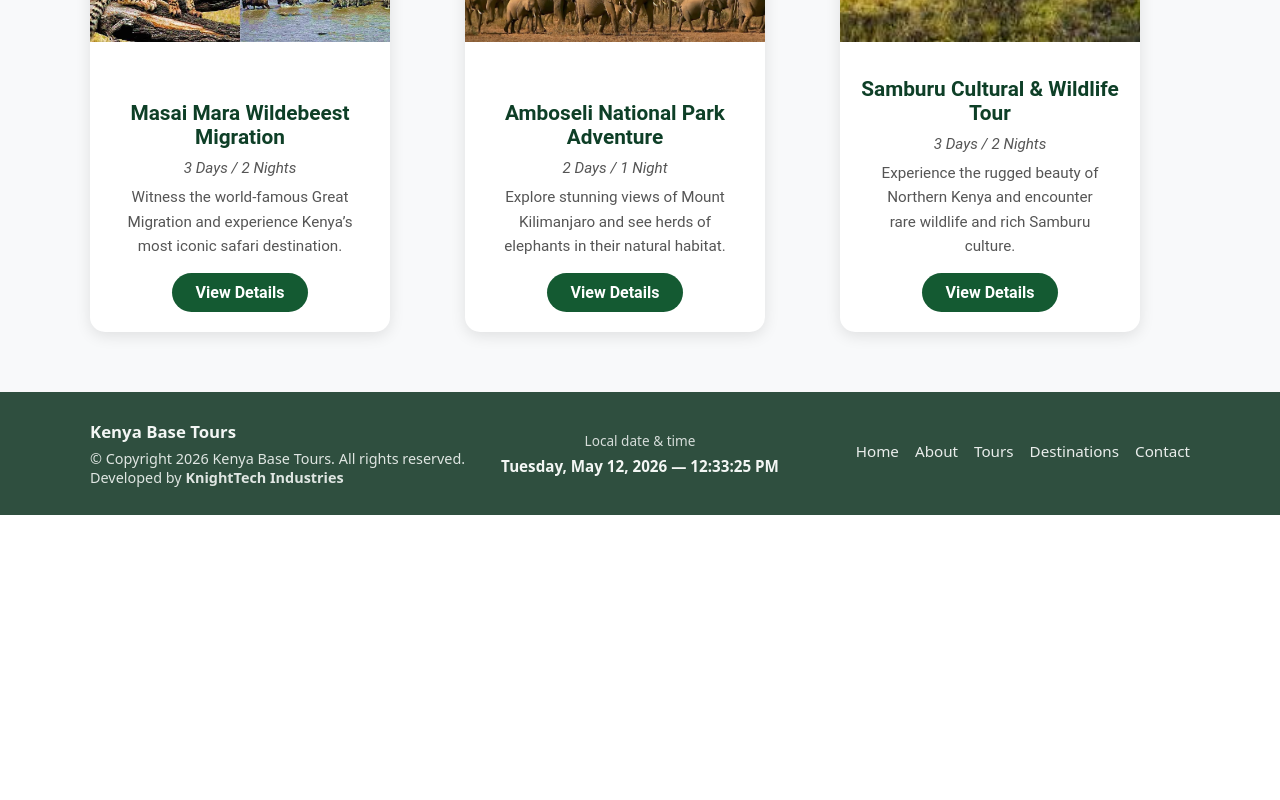
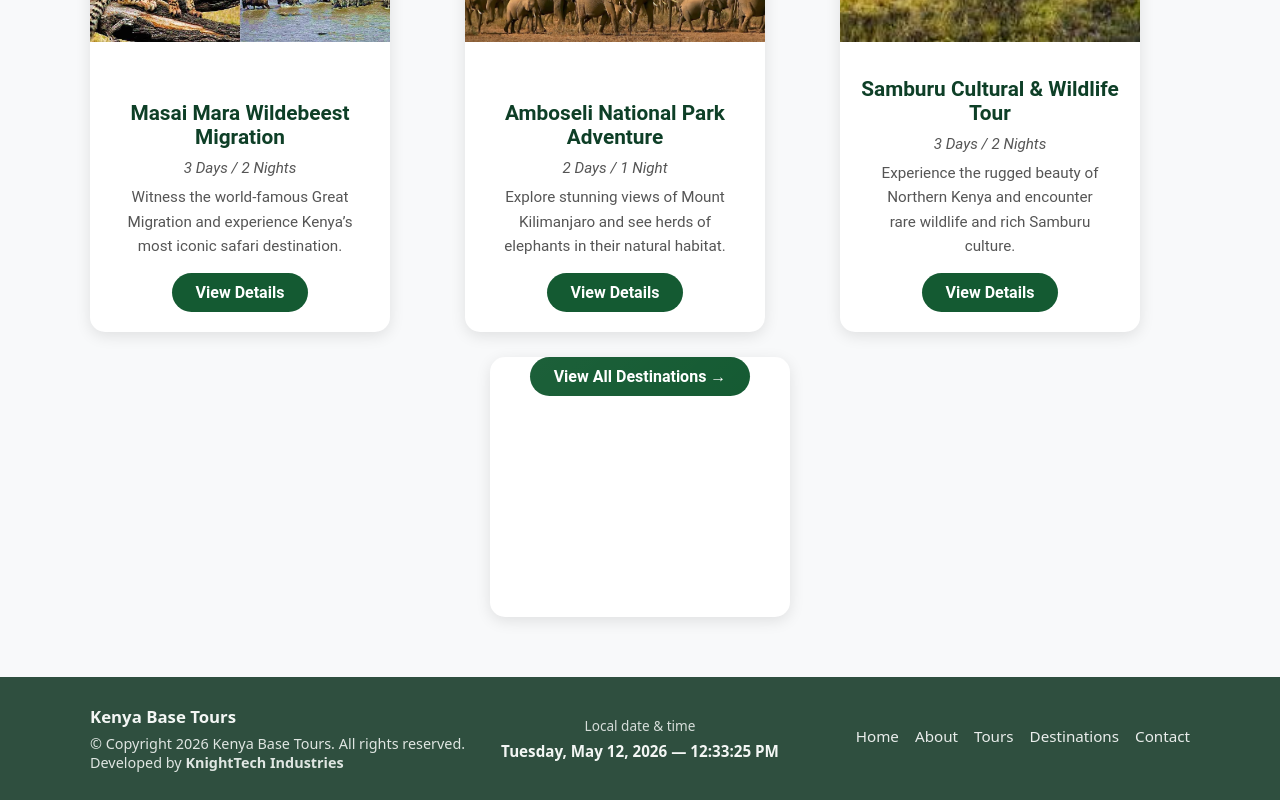
Before and after one commit to Muyundo/kenya-base-tours, a React (Vite) app: page /tours in a window 1280 px wide. Shown: the part 882-1682 px from the top of the page. Before the commit the page ends 1397 px from the top, so only its background shows below. Built offline with nearby package versions, Linux system fonts and the light colour scheme.

Commit message:
update Tours page and tour details with "Plan a Trip" and "Our Services" headings, and add styling for the "View More" card.

```diff
--- a/src/components/ToursList.css
+++ b/src/components/ToursList.css
@@ -82,6 +82,16 @@
   background: #0e3f27;
 }
 
+.view-more-card {
+  grid-column: 1 / -1;
+  max-width: 320px;
+  margin: 0 auto;
+  min-height: 260px;
+  display: flex;
+  align-items: center;
+  justify-content: center;
+}
+
 /* Hero section on Tours page */
 .tours-hero {
   height: 50vh;
--- a/src/components/ToursList.js
+++ b/src/components/ToursList.js
@@ -1,4 +1,5 @@
 import React from "react";
+import { Link } from "react-router-dom";
 import "./ToursList.css";
 import TourCard from "./TourCard";
 
@@ -49,6 +50,11 @@
           {tours.map((tour) => (
             <TourCard key={tour.id} tour={tour} />
           ))}
+          <div className="tour-card view-more-card">
+            <Link to="/destinations" className="tour-btn">
+              View All Destinations →
+            </Link>
+          </div>
         </div>
       </div>
     </section>
--- a/src/pages/Tours.js
+++ b/src/pages/Tours.js
@@ -18,7 +18,9 @@
       {/* Tours Listing Section */}
       <ToursList />
         {/* <p className="tour-price">Price: {tour.price}</p> */}
+
     </div>
+
   );
 }
 
```
